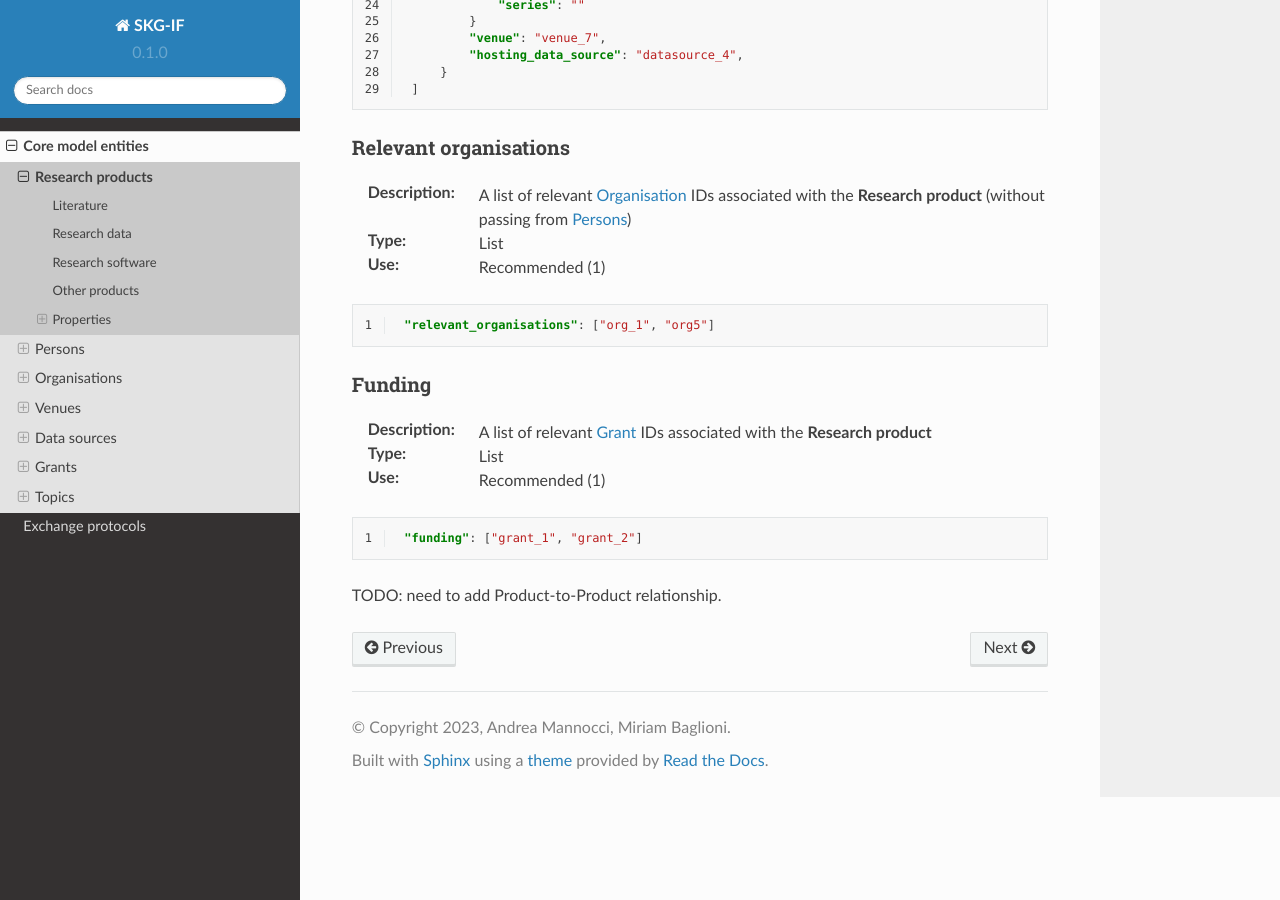
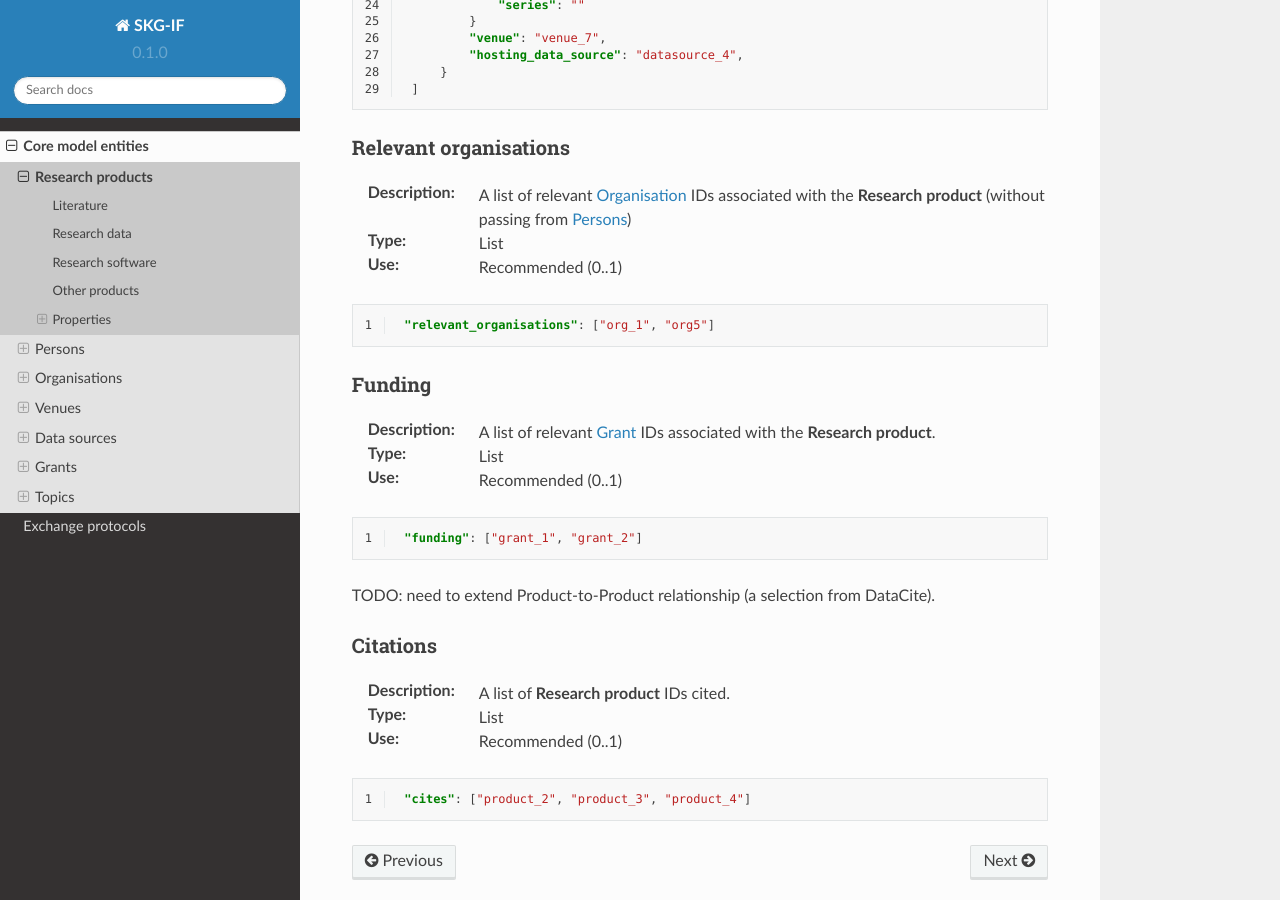
Before and after one commit to andremann/SKG-IF, a Sphinx documentation site: the page built from docs/source/products.rst, in a window 1280 px wide and 900 px high, scrolled down 7469 px. Built offline with Sphinx 7.4.7 and the Read the Docs theme 2.0.0, drawn with Linux system fonts in a browser that asks for light colours.

Commit message:
updating product

```diff
--- a/docs/source/products.rst
+++ b/docs/source/products.rst
@@ -344,7 +344,7 @@ Relevant organisations
 --------------------
 :Description: A list of relevant :ref:`Organisation <Organisation>` IDs associated with the **Research product** (without passing from :ref:`Person`)
 :Type: List
-:Use: Recommended (1)
+:Use: Recommended (0..1)
 
 .. code-block:: json
    :linenos:
@@ -354,9 +354,9 @@ Relevant organisations
 
 Funding
 --------------------
-:Description: A list of relevant :ref:`Grant <Grant>` IDs associated with the **Research product**
+:Description: A list of relevant :ref:`Grant <Grant>` IDs associated with the **Research product**.
 :Type: List
-:Use: Recommended (1)
+:Use: Recommended (0..1)
 
 .. code-block:: json
    :linenos:
@@ -364,4 +364,15 @@ Funding
     "funding": ["grant_1", "grant_2"]
 
 
-TODO: need to add Product-to-Product relationship.
+TODO: need to extend Product-to-Product relationship (a selection from DataCite).
+
+Citations
+--------------------
+:Description: A list of **Research product** IDs cited.
+:Type: List
+:Use: Recommended (0..1)
+
+.. code-block:: json
+   :linenos:
+
+    "cites": ["product_2", "product_3", "product_4"]
```
